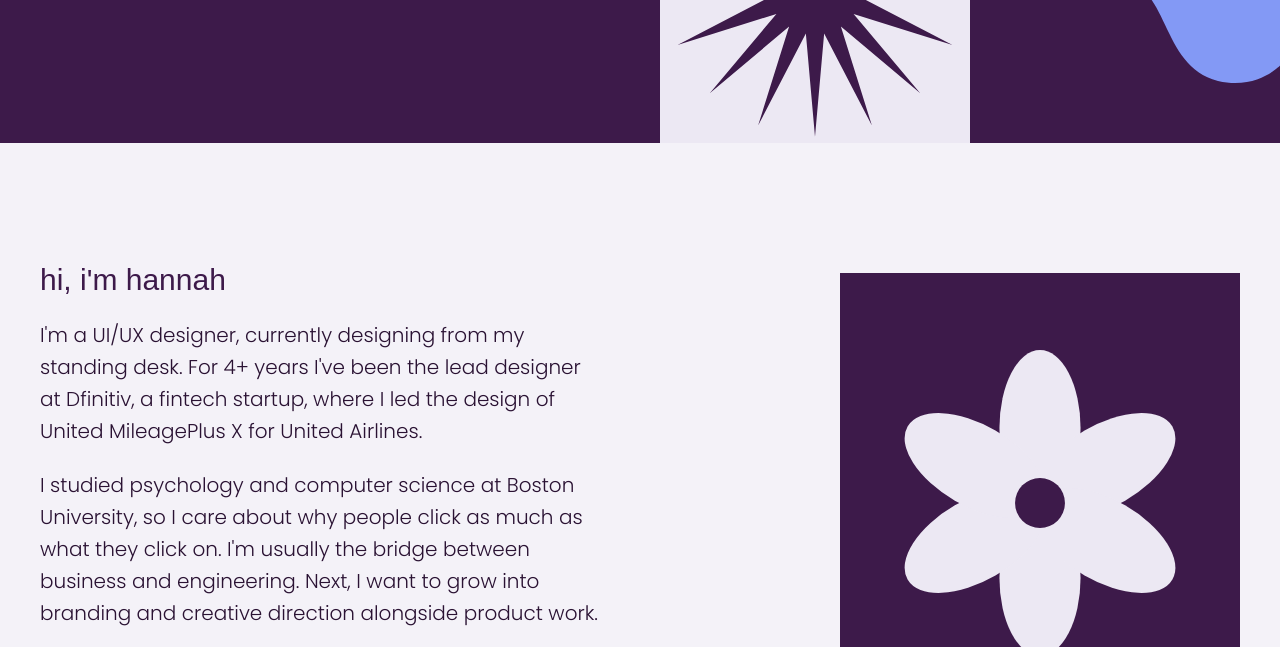
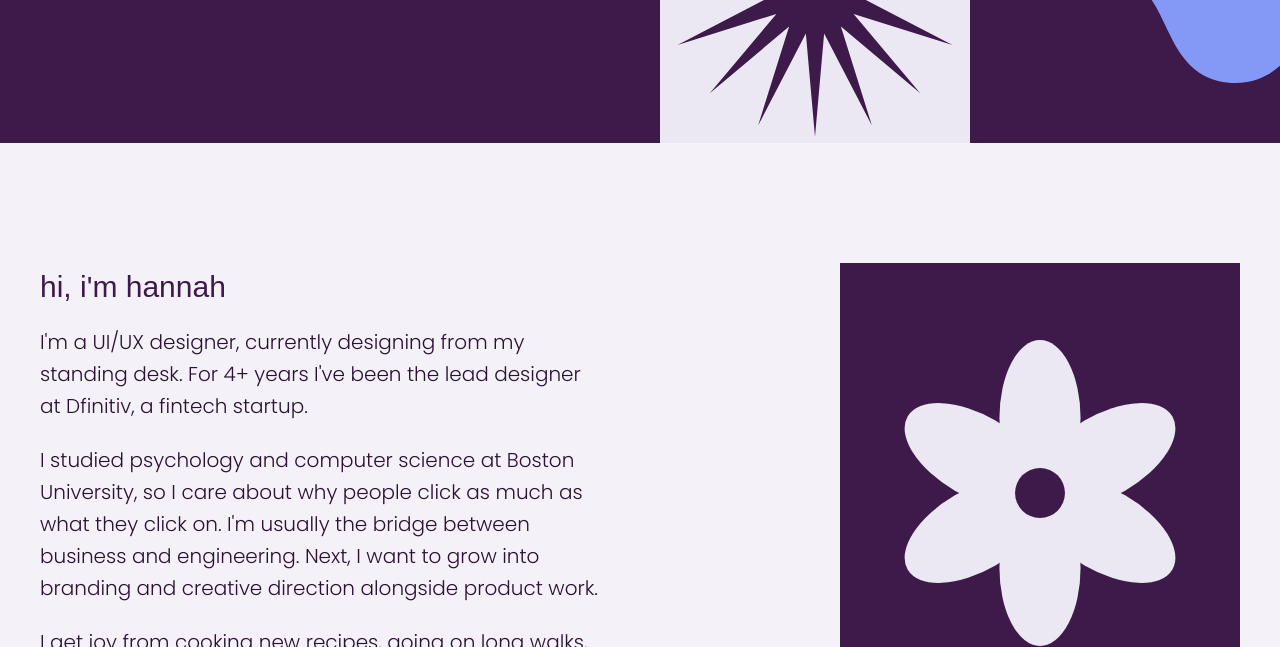
Before and after one commit to hannahb323/portfolio, a plain HTML site: page index.html in a window 1280 px wide. Shown: the part 568-1215 px from the top of the page. Drawn offline with Linux system fonts and the light colour scheme; a web font is replaced by a local one.

Commit message:
Trim the About intro
Co-Authored-By: Claude Opus 5.5 <noreply@anthropic.com>
Claude-Session: https://claude.ai/code/session_01Lr1oUX5wmtDy1CgXxwKxrD

```diff
--- a/index.html
+++ b/index.html
@@ -59,7 +59,7 @@ a{color:#3D1A4A}a:hover{color:#5B3470}
 <section id="about" style="max-width: 1280px; margin: 0 auto; padding: 120px 40px; box-sizing: border-box; display: flex; flex-wrap: wrap; gap: 64px; align-items: center">
 <div style="flex: 1 1 460px; display: flex; flex-direction: column; gap: 22px">
 <h2 style="margin: 0; font-family: Unbounded, sans-serif; font-weight: 500; font-size: 30px; color: #3D1A4A">hi, i'm hannah</h2>
-<p style="margin: 0; max-width: 560px; font-size: 20px; font-weight: 300; line-height: 1.6">I'm a UI/UX designer, currently designing from my standing desk. For 4+ years I've been the lead designer at Dfinitiv, a fintech startup, where I led the design of United MileagePlus X for United Airlines.</p>
+<p style="margin: 0; max-width: 560px; font-size: 20px; font-weight: 300; line-height: 1.6">I'm a UI/UX designer, currently designing from my standing desk. For 4+ years I've been the lead designer at Dfinitiv, a fintech startup.</p>
 <p style="margin: 0; max-width: 560px; font-size: 20px; font-weight: 300; line-height: 1.6">I studied psychology and computer science at Boston University, so I care about why people click as much as what they click on. I'm usually the bridge between business and engineering. Next, I want to grow into branding and creative direction alongside product work.</p>
 <p style="margin: 0; max-width: 560px; font-size: 20px; font-weight: 300; line-height: 1.6">I get joy from cooking new recipes, going on long walks, and discovering new life hacks.</p>
 <div style="display: grid; grid-template-columns: repeat(auto-fit, minmax(150px, 1fr)); gap: 20px; margin-top: 16px; padding-top: 28px; border-top: 1.5px solid #3D1A4A">
```
